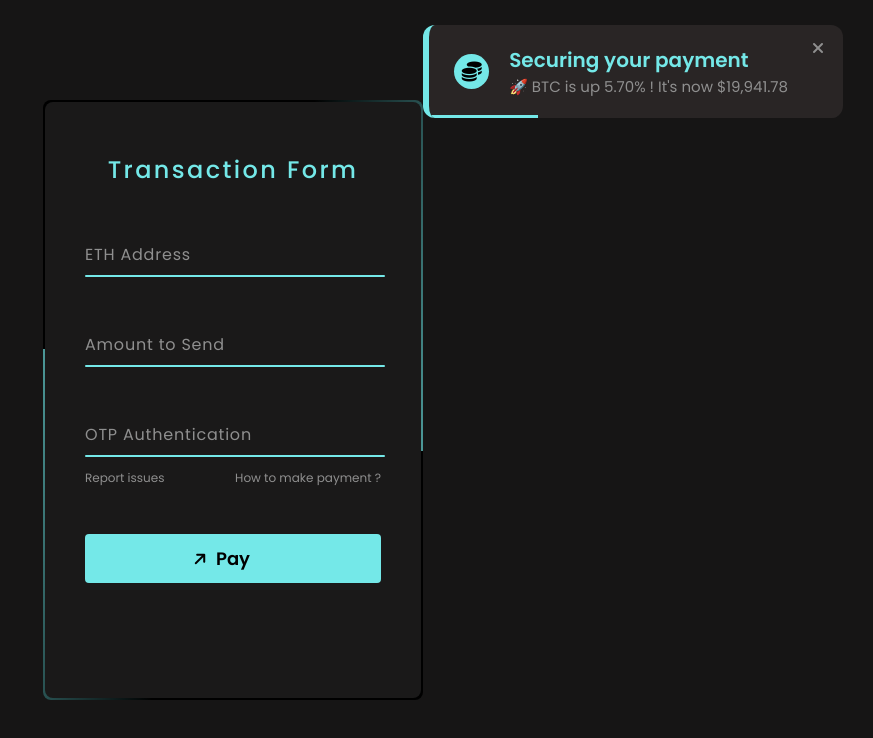
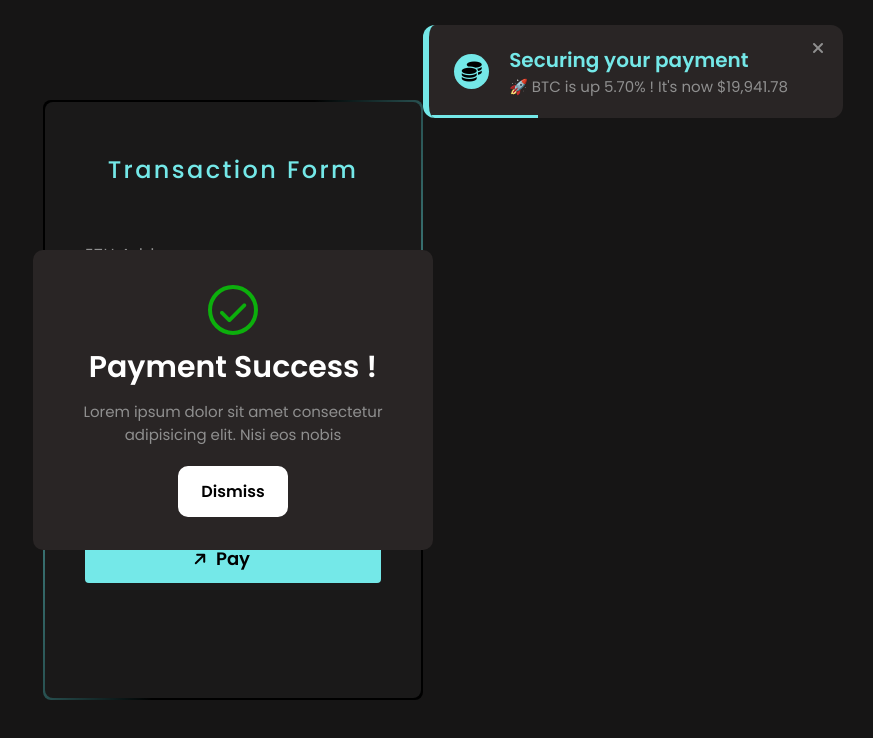
Before and after one commit to lihuicham/switcheo-code-challenge-2023, a plain HTML site: page src/problem2/index.html in a window 1280 px wide. Both pictures are taken after a click on the input "Pay". Shown: the whole page, without its empty margins (407-1280 px from the left). Drawn offline with Linux system fonts and the light colour scheme.

Commit message:
feat/success popup completed

```diff
--- a/src/problem2/index.html
+++ b/src/problem2/index.html
@@ -54,6 +54,24 @@
 
         </div>
     </div>
+
+    <!-- ======== POPUP ======== -->
+    <div class="popup center">
+        <div class="popup-content">
+            <div class="icon-box">
+                <i class="fa-solid fa-check check"></i>
+            </div>
+            <div class="popup-message">
+                <span class="popup-text pop-text1">Payment Success !</span>
+                <span class="popup-text pop-text2">Lorem ipsum dolor sit amet consectetur adipisicing elit. Nisi eos nobis</span>
+            </div>
+            <div class="dismiss-button">
+                <button id="dismiss-popup-button">
+                    Dismiss
+                </button>
+            </div>
+        </div>
+    </div>
     <script src="./script.js"></script>
 </body>
 </html>
--- a/src/problem2/script.js
+++ b/src/problem2/script.js
@@ -2,6 +2,8 @@ const button = document.querySelector('input[name="pay-button"]');
 const toast = document.querySelector('.toast');
 const closeIcon = document.querySelector('.close');
 const progress = document.querySelector('.progress');
+const popup = document.querySelector('.popup');
+const dismissButton = document.getElementById('dismiss-popup-button');
 
 // Button ripple effect code - but not working
 button.addEventListener('click', function(e) {
@@ -18,10 +20,12 @@ button.addEventListener('click', function(e) {
     }, 1000);
 });
 
+// ======== TOAST MESSAGE JS ========
 
 button.addEventListener('click', () => {
     toast.classList.add('active');
     progress.classList.add('active');
+    popup.classList.add('active');
 
     setTimeout(() => {
         toast.classList.remove('active');
@@ -39,3 +43,8 @@ closeIcon.addEventListener('click', () => {
         toast.classList.remove('active');
     }, 300)
 })
+
+// ======== SUCCESS POPUP JS ========
+dismissButton.addEventListener('click', () => {
+    popup.classList.remove('active');
+})
--- a/src/problem2/style.css
+++ b/src/problem2/style.css
@@ -8,6 +8,8 @@
     --box-color: rgba(0, 0, 0, 1);
     --form-color: rgb(26, 25, 25);
     --toast-color: rgb(41, 37, 37);
+    --popup-color: rgb(41, 37, 37);
+    --success-green: rgb(12, 175, 12);
 }
 
 * {
@@ -35,6 +37,7 @@ body {
     background: var(--box-color);
     border-radius: 8px;
     overflow: hidden;
+    opacity: 1; /*remove*/
 }
 
 .box::before {
@@ -81,6 +84,7 @@ body {
     padding: 50px 40px;
     display: flex;
     flex-direction: column;
+    opacity: 1; /*remove*/
 }
 
 .form h2 {
@@ -171,7 +175,7 @@ body {
     position: absolute;
     color: var(--box-color);
     margin-top: 16.5px;
-    z-index: 100;
+    z-index: 15;
     left: 9.3em;
     transform: rotate(45deg);
     font-size: 16px;
@@ -327,3 +331,98 @@ input[type="submit"] span {
         right: 100%;
     }
 }
+
+/* ======== POPUP CSS ======== */
+
+.center {
+    position: absolute;
+    top: 50%;
+    left: 50%;
+    transform: translate(-50%, -50%);
+}
+
+.popup {
+    width: 400px;
+    height: 300px;
+    padding: 30px 20px;
+    background: var(--popup-color);
+    border-radius: 10px;
+    box-sizing: border-box;
+    z-index: 20;
+    text-align: center;
+    opacity: 0;
+    top: -200%;
+    transform: translate(-50%, -50%) scale(0.5);
+    transition: opacity 300ms ease-in-out,
+                top 1s ease-in-out,
+                transform 1s ease-in-out;
+}
+
+.popup.active {
+    opacity: 1;
+    top: 50%;
+    transform: translate(-50%, -50%) scale(1);
+    transition: transform 300ms cubic-bezier(0.18, 0.89, 0.43, 1.19);
+}
+
+.popup-content .popup-message {
+    display: flex;
+    flex-direction: column;
+    color: white;
+}
+
+.popup .icon-box {
+    margin: 5px 0px;
+    width: 50px;
+    height: 50px;
+    border: 4px solid var(--success-green);
+    text-align: center;
+    display: inline-block;
+    border-radius: 50%;
+    line-height: 60px;
+}
+
+.check {
+    font-size: 30px;
+    color: var(--success-green);
+}
+
+.popup-message .popup-text {
+    font-size: 20px;
+}
+
+.popup-message .popup-text.pop-text1 {
+    color: white;
+    font-weight: 600;
+    font-size: 30px;
+    margin: 5px 10px;
+}
+
+.popup-message .popup-text.pop-text2 {
+    color: var(--second-text-color);
+    font-size: 15px;
+    font-weight: 400;
+    padding: 5px;
+}
+
+.popup .dismiss-button {
+    margin-top: 15px;
+}
+
+.popup .dismiss-button button {
+    padding: 10px 20px;
+    background: white;
+    color: var(--box-color);
+    border: 3px solid white;
+    font-size: 16px;
+    font-weight: 600;
+    outline: none;
+    border-radius: 10px;
+    cursor: pointer;
+    transition: all 300ms ease-in-out;
+}
+
+.popup .dismiss-button button:hover {
+    color: white;
+    background: var(--popup-color);
+}
```
